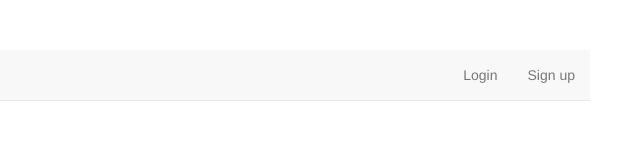
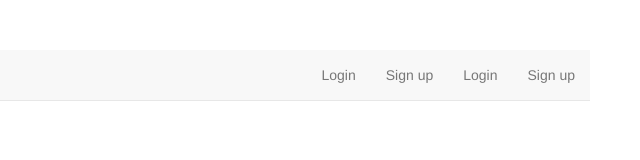
Before and after one commit to prashanth8888/TVTracker, a website: page trackerapp/public/index.html in a window 1280 px wide. Shown: the full height of the page, 640-1280 px from the left. Drawn offline with nearby package versions, Linux system fonts and the light colour scheme.

```diff
--- a/trackerapp/public/index.html
+++ b/trackerapp/public/index.html
@@ -46,14 +46,17 @@
     <li data-match-route="/add"><a href="/add">Add</a></li>
   </ul>
 
-  <!---- User not logged in -->
 
   <ul class="nav navbar-nav pull-right" ng-if="!currentUser">
     <li data-match-route="/login"><a href="/login">Login</a></li>
     <li data-match-route="/signup"><a href="/signup">Sign up</a></li>
   </ul>
 
-  <!---- Logged in User  -->
+  <ul class="nav navbar-nav pull-right" ng-if="!currentUser">
+    <li data-match-route="/login"><a href="/login">Login</a></li>
+    <li data-match-route="/signup"><a href="/signup">Sign up</a></li>
+  </ul>
+
 
   <ul class="nav navbar-nav pull-right" ng-if="currentUser">
     <li class="navbar-text" ng-bind="currentUser.email"></li>
--- a/trackerapp/public/stylesheets/style.css
+++ b/trackerapp/public/stylesheets/style.css
@@ -1,6 +1,4 @@
-#main-navbar {
 
-}
 
 body {
   padding: 50px;
```
